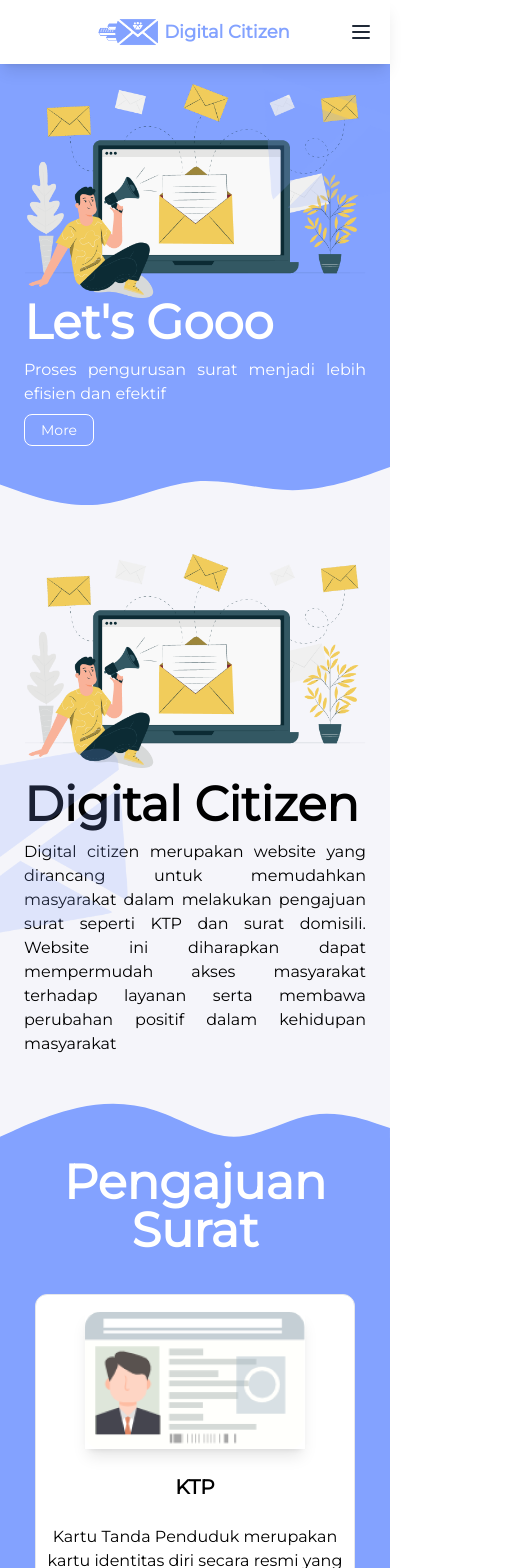
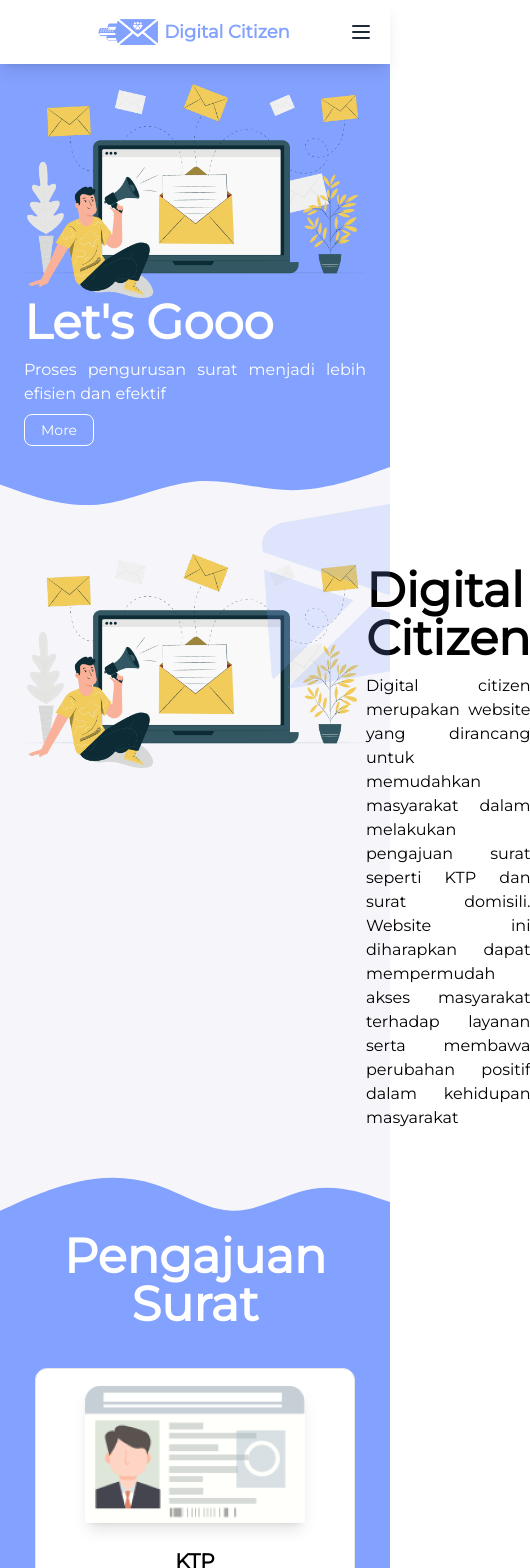
Before and after one commit to Project-Digital-Citizen/Front-End, a React (Vite) app: page / in a window 390 px wide. Shown: the top 1568 px of the page, 530 px wide, since content can reach past the window. Built offline with nearby package versions, Linux system fonts and the light colour scheme.

Commit message:
Update Hero.jsx

```diff
--- a/src/pages/Hero.jsx
+++ b/src/pages/Hero.jsx
@@ -14,16 +14,6 @@ const Hero = () => {
   return (
     <>
       <Navbar />
-      <img
-        src={ele}
-        alt=""
-        className="absolute top-0 right-0 z-0 object-cover object-left w-32 h-52"
-      />
-      <img
-        src={ele}
-        alt=""
-        className="absolute left-0 z-0 object-cover object-right w-32 h-52 -bottom-28"
-      />
       <div className="bg-indigo ">
         <div className="px-6 max-w-md mx-auto sm:max-w-xl md:max-w-5xl lg:flex lg:max-w-full lg:p-0 lg:h-[27rem]">
           <div className="text-white py-5 md:p-12 flex-1 md:my-auto lg:ml-[8rem]">
@@ -58,8 +48,18 @@ const Hero = () => {
       </svg>
       {/*  */}
       <div className="bg-background" id="more">
+      {/* <img
+        src={ele}
+        alt=""
+        className="absolute top-0 right-0 z-0 object-cover object-left w-32 h-52"
+      /> */}
+      <img
+        src={ele}
+        alt=""
+        className="absolute right-0 object-cover object-left w-32 h-52 top-[30rem]"
+      />
         <div className="px-6 max-w-md mx-auto sm:max-w-xl md:max-w-5xl lg:flex lg:max-w-full lg:p-0 lg:h-[20rem]">
-          <div className="flex-1 py-5 text-black md:p-12 md:my-auto lg:hidden ">
+          <div className="flex py-5 text-black md:p-12 md:my-auto lg:hidden ">
             <img
               src={ilus}
               alt="Laptop"
```
